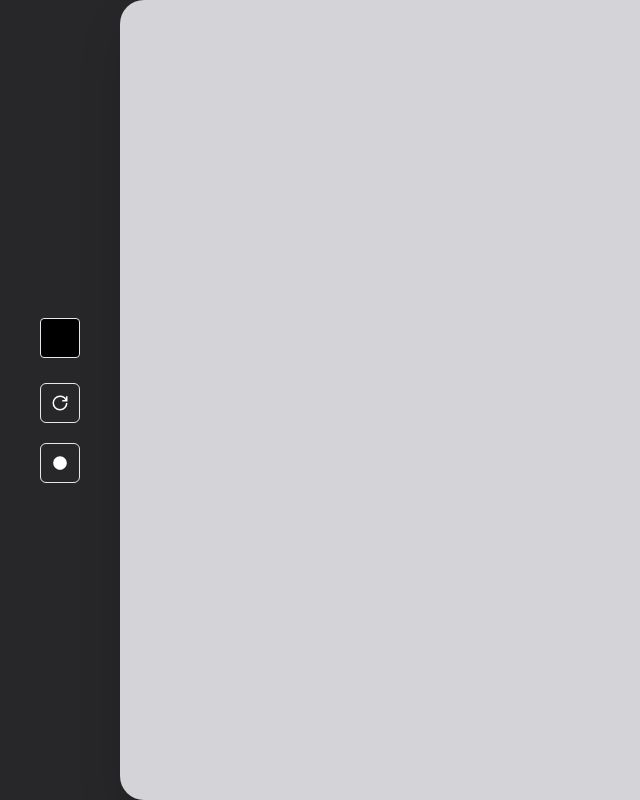
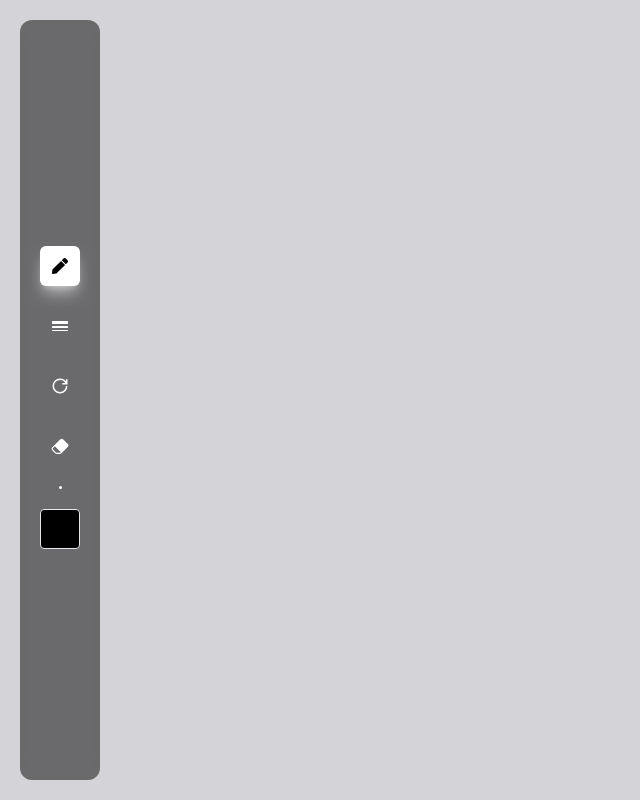
Before and after one commit to V1SHNUKUMAR/DrawMagic, a Next.js app: page / in a window 1280 px wide. Shown: the whole page, without its empty margins (0-640 px from the left). Built offline with nearby package versions, Linux system fonts and the light colour scheme.

Commit message:
added eraser feature

```diff
--- a/app/components/Sidebar.tsx
+++ b/app/components/Sidebar.tsx
@@ -1,11 +1,11 @@
 import React from "react";
 import { GrPowerReset } from "react-icons/gr";
-import { FaCircle } from "react-icons/fa";
+import { FaPen } from "react-icons/fa";
 import BrushThicknessPopup from "./popover/BrushThicknessPopover";
 import { Tooltip } from "antd";
-import GenericPopupOver from "./generic/GenericPopover";
 import ElementWidthPopover from "./generic/ElementWithPopover";
 import ColorPickerPopover from "./popover/ColorPickerPopover";
+import { BsBorderWidth, BsEraserFill } from "react-icons/bs";
 
 interface SidebarPropType {
   pickedColor: string;
@@ -15,6 +15,7 @@ interface SidebarPropType {
   clearCanvas: () => void;
   handleChange: any;
   brushDets: { brushThickness: number };
+  isEraseModeOn: any;
 }
 
 const Sidebar = ({
@@ -25,11 +26,102 @@ const Sidebar = ({
   clearCanvas,
   handleChange,
   brushDets,
+  isEraseModeOn,
 }: SidebarPropType) => {
   return (
-    <div className="h-screen py-5 px-10 flex flex-col justify-center items-center">
-      <div>
+    <div className="fixed z-10 h-screen pl-5 py-5 bg-transparent">
+      <div className="h-full bg-black/50 backdrop-blur-lg py-5 px-5 rounded-xl flex flex-col justify-center items-center">
         <div className="space-y-5">
+          {/* pen */}
+          <Tooltip
+            overlayClassName="p-0"
+            overlayStyle={{ fontSize: "12px" }}
+            mouseEnterDelay={0.75}
+            title={"Pen"}
+          >
+            <div>
+              <button
+                type="button"
+                onClick={() => handleChange("toggleEraseMode")}
+                className={`group text-black rounded-md p-2 aspect-square flex justify-center items-center text-sm h-[40px] duration-200 hover:bg-white ${
+                  !isEraseModeOn && "bg-white shadow-lg shadow-white/50"
+                }`}
+              >
+                <FaPen
+                  className={`text-base text-white group-hover:text-black`}
+                  color={!isEraseModeOn ? "black" : ""}
+                />
+              </button>
+            </div>
+          </Tooltip>
+          {/* brush thickness */}
+          <ElementWidthPopover
+            tooltip={"Thickness"}
+            component={(props) => (
+              <button
+                type="button"
+                onClick={() => {
+                  setSelectedPopup((val: any) =>
+                    val === null || val !== "brushThicknessPopup"
+                      ? "brushThicknessPopup"
+                      : null
+                  );
+                }}
+                className="group text-black rounded-md p-2 aspect-square flex justify-center items-center text-sm h-[40px] duration-200 hover:bg-white"
+                {...props}
+              >
+                <BsBorderWidth className="text-base text-white group-hover:text-black" />
+              </button>
+            )}
+            content={() => (
+              <BrushThicknessPopup
+                brushThickness={brushDets?.brushThickness}
+                handleChange={handleChange}
+              />
+            )}
+          />
+          {/* reset */}
+          <Tooltip
+            overlayClassName="p-0"
+            overlayStyle={{ fontSize: "12px" }}
+            mouseEnterDelay={0.75}
+            title={"Erase all"}
+          >
+            <div>
+              <button
+                type="button"
+                onClick={clearCanvas}
+                className="group text-black rounded-md p-2 aspect-square flex justify-center items-center text-sm h-[40px] duration-200 hover:bg-white"
+              >
+                <GrPowerReset className="text-lg text-white group-hover:text-black" />
+              </button>
+            </div>
+          </Tooltip>
+          {/* eraser */}
+          <Tooltip
+            overlayClassName="p-0"
+            overlayStyle={{ fontSize: "12px" }}
+            mouseEnterDelay={0.75}
+            title={"Eraser"}
+          >
+            <div>
+              <button
+                type="button"
+                onClick={() => handleChange("toggleEraseMode")}
+                className={`group text-black rounded-md p-2 aspect-square flex justify-center items-center text-sm h-[40px] duration-200 hover:bg-white ${
+                  isEraseModeOn && "bg-white shadow-lg shadow-white/50"
+                }`}
+              >
+                <BsEraserFill
+                  className={`text-lg text-white group-hover:text-black`}
+                  color={isEraseModeOn ? "black" : ""}
+                />
+              </button>
+            </div>
+          </Tooltip>
+          {/* divider */}
+          <div className="h-[3px] w-[3px] bg-white rounded-full mx-auto"></div>
+          {/* color picker */}
           <ElementWidthPopover
             tooltip={"Choose Color"}
             component={(props) => (
@@ -55,47 +147,6 @@ const Sidebar = ({
               />
             )}
           />
-          <Tooltip
-            overlayClassName="p-0"
-            overlayStyle={{ fontSize: "12px" }}
-            mouseEnterDelay={0.75}
-            title={"Erase all"}
-          >
-            <div>
-              <button
-                type="button"
-                onClick={clearCanvas}
-                className="text-black border rounded-md p-2 aspect-square flex justify-center items-center text-sm h-[40px]"
-              >
-                <GrPowerReset className="text-lg" color="white" />
-              </button>
-            </div>
-          </Tooltip>
-          <ElementWidthPopover
-            tooltip={"Thickness"}
-            component={(props) => (
-              <button
-                type="button"
-                onClick={() => {
-                  setSelectedPopup((val: any) =>
-                    val === null || val !== "brushThicknessPopup"
-                      ? "brushThicknessPopup"
-                      : null
-                  );
-                }}
-                className="text-black border rounded-md p-2 aspect-square flex justify-center items-center text-sm h-[40px]"
-                {...props}
-              >
-                <FaCircle color="white" />
-              </button>
-            )}
-            content={() => (
-              <BrushThicknessPopup
-                brushThickness={brushDets?.brushThickness}
-                handleChange={handleChange}
-              />
-            )}
-          />
         </div>
       </div>
     </div>
--- a/app/components/generic/ElementWithPopover.tsx
+++ b/app/components/generic/ElementWithPopover.tsx
@@ -1,4 +1,4 @@
-import { ElementType, useState } from "react";
+import { ElementType, useRef, useState } from "react";
 import { Tooltip } from "antd";
 import GenericPopupOver from "./GenericPopover";
 
@@ -19,27 +19,29 @@ const ElementWithPopover: React.FC<ElementWithPopoverProps> = ({
     ""
   );
 
+  const PopoverRef = useRef(null);
+
   const togglePopover = (
     event: React.MouseEvent<HTMLButtonElement>,
     content: string | any
   ) => {
-    event.stopPropagation(); // Prevent the click from bubbling up
+    event.stopPropagation();
 
     const rect = event.currentTarget.getBoundingClientRect();
 
     // Toggle visibility of the popover
     if (isVisible) {
-      setIsVisible(false); // Close the popover if it is open
+      setIsVisible(false);
     } else {
       const contentToAdd = typeof content === "function" ? content() : content;
       setPopoverPosition({ top: rect.top, left: rect.right + 8 });
       setPopoverContent(contentToAdd);
-      setIsVisible(true); // Open the popover if it is closed
+      setIsVisible(true);
     }
   };
 
   const closePopover = () => {
-    setIsVisible(false); // Close the popover when needed
+    setIsVisible(false);
   };
 
   return (
@@ -64,6 +66,7 @@ const ElementWithPopover: React.FC<ElementWithPopoverProps> = ({
         closePopover={closePopover}
         content={PopoverContent}
         position={popoverPosition}
+        PopoverRef={PopoverRef}
       />
     </div>
   );
--- a/app/components/generic/GenericPopover.tsx
+++ b/app/components/generic/GenericPopover.tsx
@@ -1,10 +1,11 @@
-import { useEffect, useRef } from "react";
+import { useEffect, useRef, useState } from "react";
 
 interface GenericPopupOverProps {
   isVisible: boolean;
   content: JSX.Element | string;
   closePopover: () => void;
   position: { top: number; left: number };
+  PopoverRef: any;
 }
 
 const GenericPopupOver: React.FC<GenericPopupOverProps> = ({
@@ -12,8 +13,9 @@ const GenericPopupOver: React.FC<GenericPopupOverProps> = ({
   content,
   closePopover,
   position,
+  PopoverRef,
 }) => {
-  const PopoverRef = useRef<HTMLDivElement>(null);
+  // const PopoverRef = useRef<HTMLDivElement>(null);
 
   // Close Popup when clicking outside
   useEffect(() => {
@@ -51,12 +53,10 @@ const GenericPopupOver: React.FC<GenericPopupOverProps> = ({
     };
   }, [isVisible, closePopover]);
 
-  //   if (!isVisible) return null;
-
   return (
     <div
       ref={PopoverRef}
-      className={`fixed z-50 bg-white/50 text-black backdrop-blur-md rounded overflow-hidden shadow-lg origin-top-left duration-300  transition ${
+      className={`fixed z-50 bg-white/70 -mt-5 text-black backdrop-blur-md rounded overflow-hidden shadow-lg origin-top-left duration-300 transition ${
         isVisible
           ? "scale-in pointer-events-auto"
           : "scale-out pointer-events-none"
--- a/app/page.tsx
+++ b/app/page.tsx
@@ -11,6 +11,8 @@ export default function Home() {
     brushThickness: 5,
     brushOpacity: 100,
   });
+  const [canvasBgColor, setCanvasBgColor] = useState("#D4D4D8");
+  const [isEraseModeOn, setIsEraseModeOn] = useState(false);
 
   const { canvasRef, onMouseDown, clearCanvas } = useDraw(drawLine);
 
@@ -20,12 +22,12 @@ export default function Home() {
     let startPoint = prevPoint ?? currPoint;
     ctx.beginPath();
     ctx.lineWidth = brushDets?.brushThickness;
-    ctx.strokeStyle = pickedColor;
+    ctx.strokeStyle = isEraseModeOn ? canvasBgColor : pickedColor;
     ctx.moveTo(startPoint.x, startPoint.y);
     ctx.lineTo(currX, currY);
     ctx.stroke();
 
-    ctx.fillStyle = pickedColor;
+    ctx.fillStyle = isEraseModeOn ? canvasBgColor : pickedColor;
     ctx.beginPath();
     ctx.arc(startPoint.x, startPoint.y, 2, 0, 2 * Math.PI);
     ctx.fill();
@@ -51,9 +53,15 @@ export default function Home() {
         setBrushDets({ ...brushDets, brushThickness: data });
         break;
       }
-      case "adjustBrushOpacity":
+      case "adjustBrushOpacity": {
         setBrushDets({ ...brushDets, brushOpacity: data });
         break;
+      }
+
+      case "toggleEraseMode": {
+        setIsEraseModeOn(!isEraseModeOn);
+        break;
+      }
 
       default:
         break;
@@ -61,7 +69,7 @@ export default function Home() {
   }
 
   return (
-    <div className="h-screen w-full bg-zinc-800 flex flex-col md:flex-row items-center">
+    <div className="h-screen w-full bg-zinc-800">
       <Sidebar
         pickedColor={pickedColor}
         setPickedColor={setPickedColor}
@@ -70,15 +78,19 @@ export default function Home() {
         clearCanvas={clearCanvas}
         brushDets={brushDets}
         handleChange={handleChange}
+        isEraseModeOn={isEraseModeOn}
       />
-      <div className="flex-1 my-5 h-full shadow-2xl rounded-l-3xl bg-transparent overflow-hidden">
+      <div className="h-full bg-transparent">
         <canvas
           onMouseDown={onMouseDown}
           ref={canvasRef}
           id="canvasContainer"
           // width={600}
           // height={500}
-          className="w-full h-full bg-zinc-300"
+          className={`w-full h-full`}
+          style={{
+            backgroundColor: canvasBgColor,
+          }}
         />
       </div>
     </div>
```
